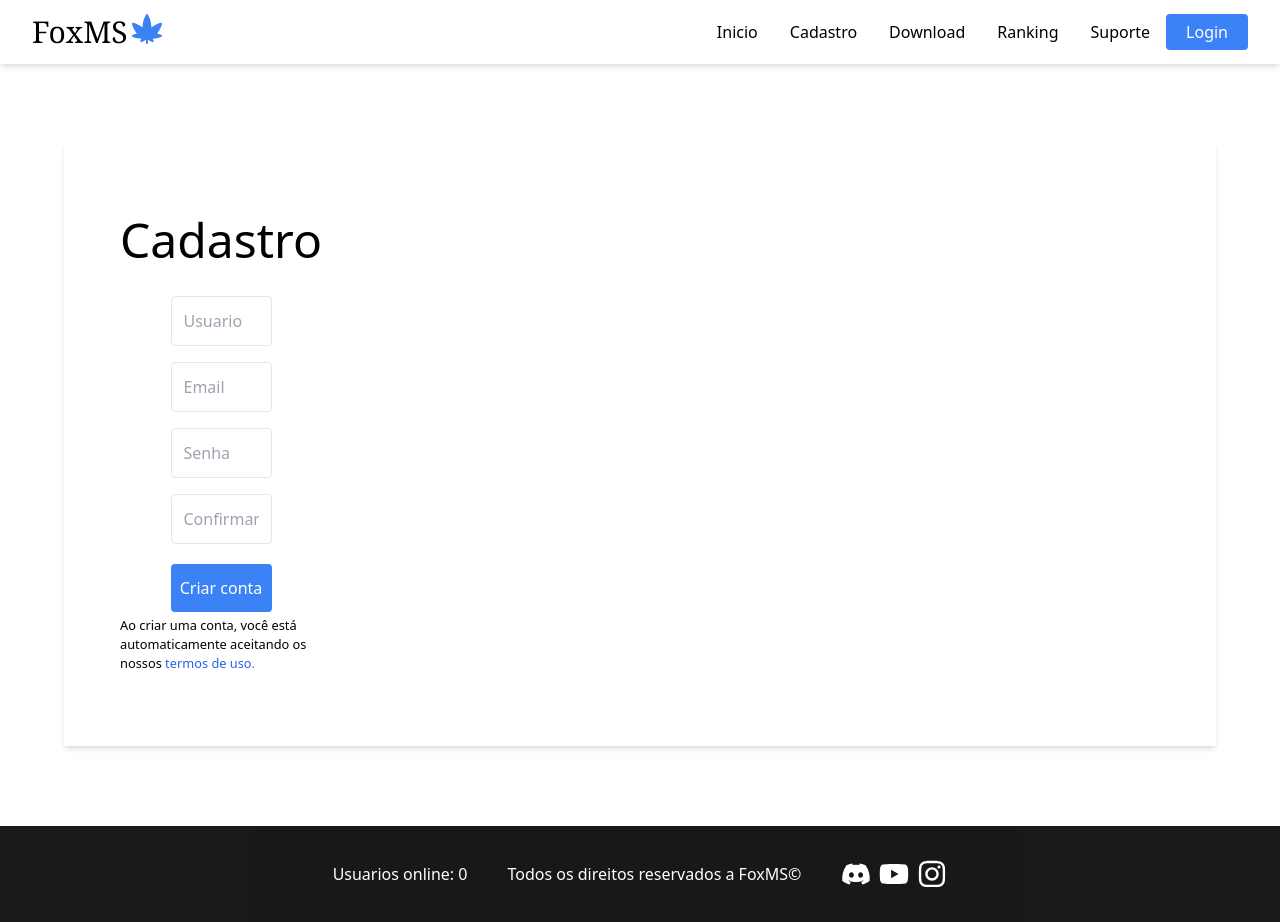
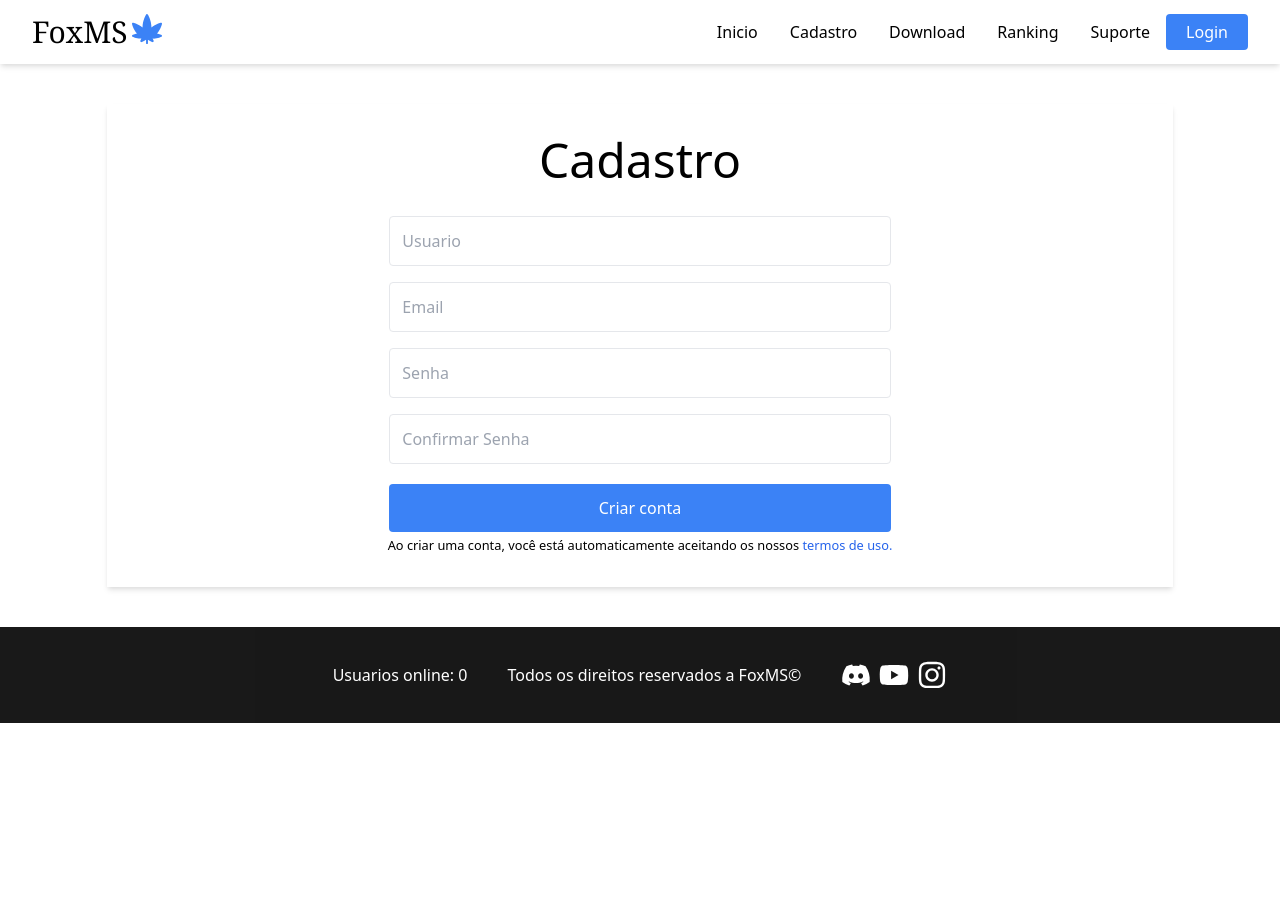
Before and after one commit to Memelli/foxms-v2, a React (Create React App) app: page /signup in a window 1280 px wide. After the commit the page ends 800 px from the top, so only its background shows below. Built offline with nearby package versions, Linux system fonts and the light colour scheme.

Commit message:
fix cadastro

```diff
--- a/src/pages/Cadastro/index.js
+++ b/src/pages/Cadastro/index.js
@@ -4,7 +4,7 @@ const Cadastro = () => {
     return (
         <>
 
-            <div className="container rounded mx-auto h-auto shadow-md my-10 w-5/6 flex-1 flex flex-col items-center justify-center px-2">
+            <div className="mx-auto h-auto shadow-md my-10 w-5/6 flex-1 flex flex-col items-center justify-center px-2">
                 <div className="bg-white px-6 py-8 flex justify-center flex-col items-center text-black w-full">
                     <h1 className="mb-8 text-5xl font-thin text-center">Cadastro</h1>
                     <input
```
